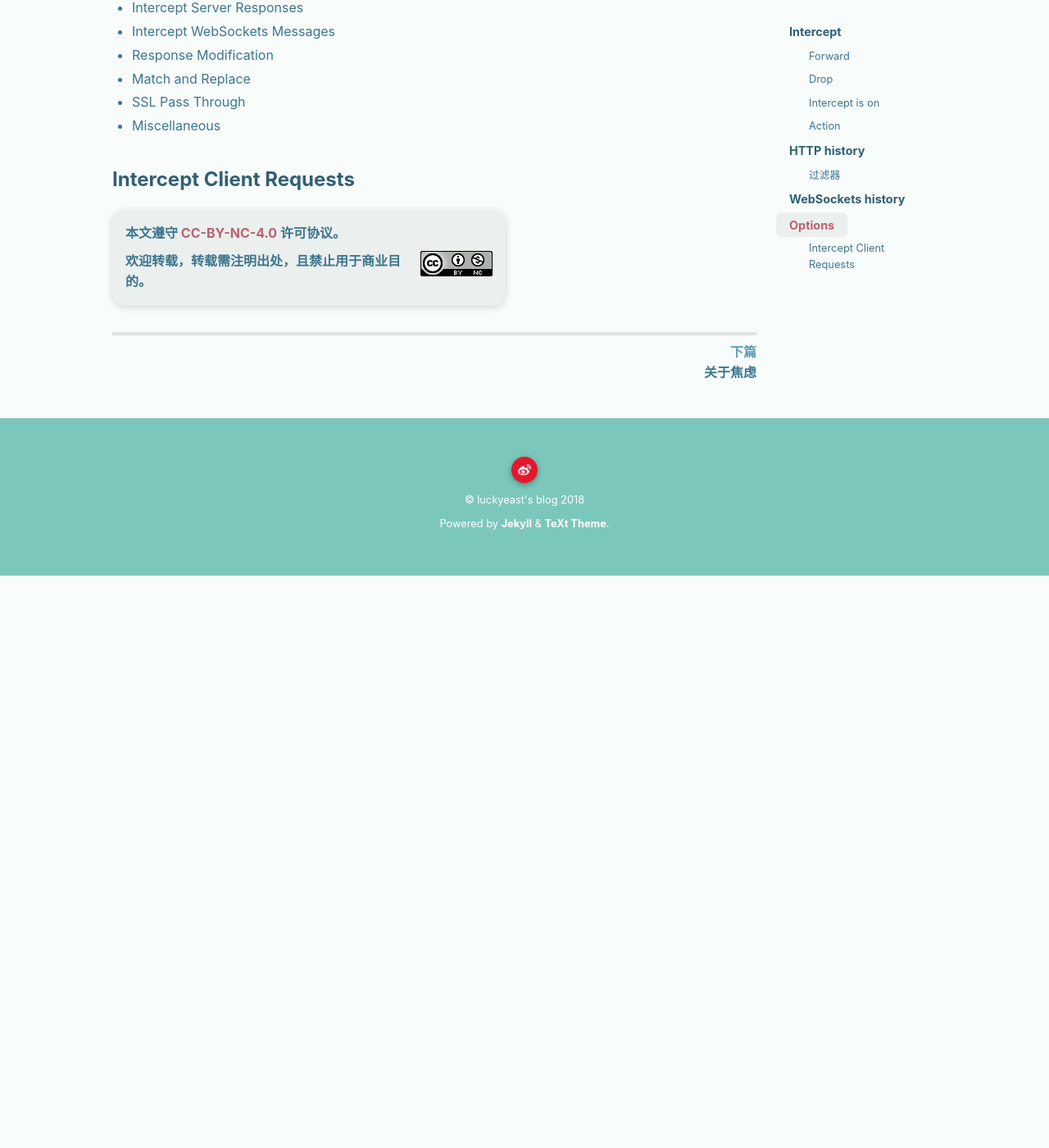
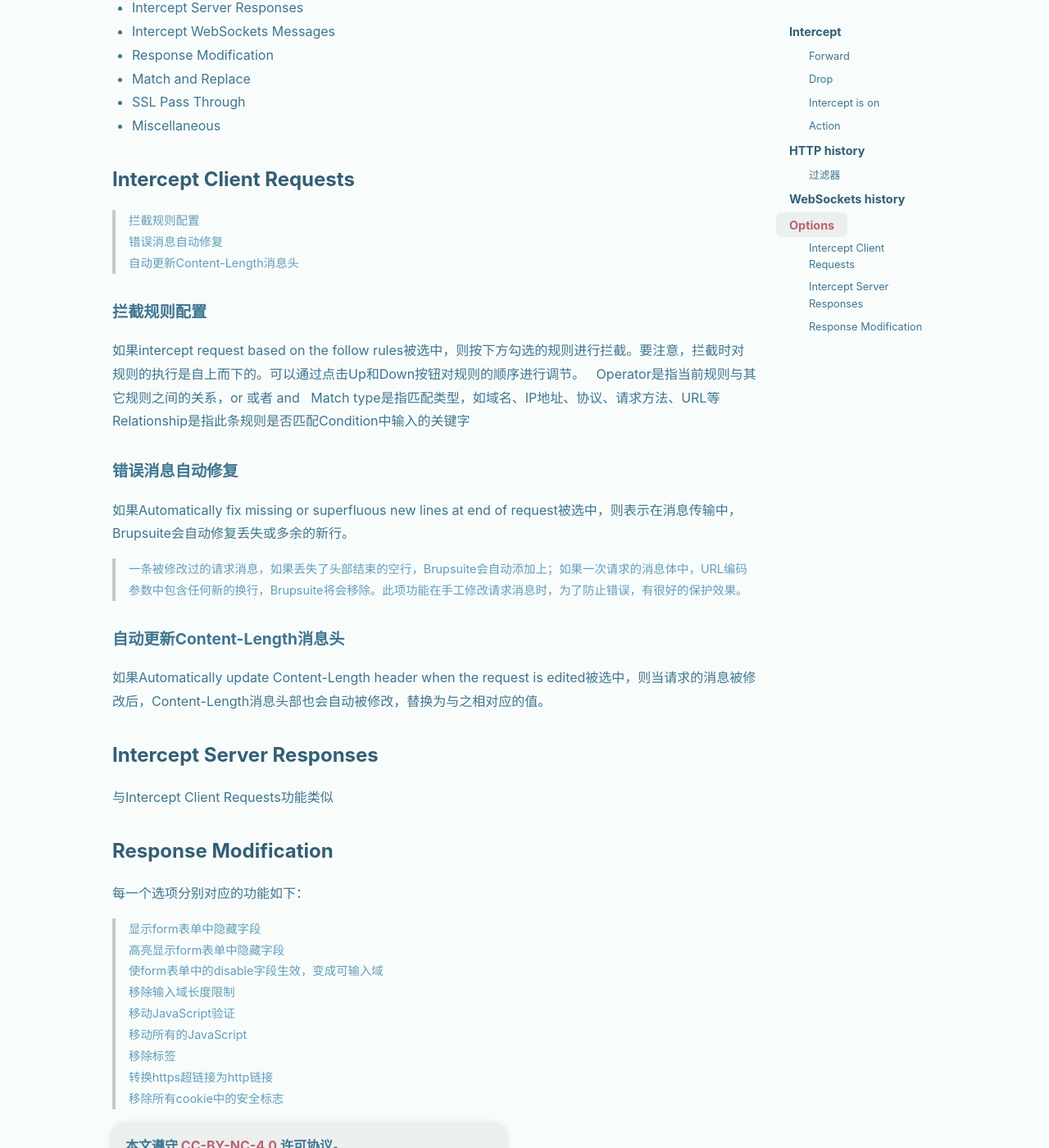
Before and after one commit to xingruidong95/xingruidong95.github.io, a Jekyll site: the page built from _posts/2018-03-26-Burpsuite-Proxy选项卡.md, in a window 1280 px wide and 1400 px high, scrolled down 2533 px. Shown: the whole window at 82% size. Built offline with Jekyll 4.4.1, drawn with Linux system fonts in a browser that asks for light colours; nearby versions of some CDN libraries; before the commit the page ends 3235 px from its top, so only the background shows below that.

Commit message:
Update 2018-03-26-Burpsuite-Proxy选项卡.md

```diff
--- a/_posts/2018-03-26-Burpsuite-Proxy选项卡.md
+++ b/_posts/2018-03-26-Burpsuite-Proxy选项卡.md
@@ -76,3 +76,34 @@ Do intercept选项可以针对此消息来拦截其服务器返回的信息。
 - Miscellaneous
 
 ### Intercept Client Requests
+>拦截规则配置
+>错误消息自动修复
+>自动更新Content-Length消息头
+
+#### 拦截规则配置
+如果intercept request based on the follow rules被选中，则按下方勾选的规则进行拦截。要注意，拦截时对规则的执行是自上而下的。可以通过点击Up和Down按钮对规则的顺序进行调节。
+Operator是指当前规则与其它规则之间的关系，or 或者 and
+Match type是指匹配类型，如域名、IP地址、协议、请求方法、URL等
+Relationship是指此条规则是否匹配Condition中输入的关键字
+
+#### 错误消息自动修复
+如果Automatically fix missing or superfluous new lines at end of request被选中，则表示在消息传输中，Brupsuite会自动修复丢失或多余的新行。
+>一条被修改过的请求消息，如果丢失了头部结束的空行，Brupsuite会自动添加上；如果一次请求的消息体中，URL编码参数中包含任何新的换行，Brupsuite将会移除。此项功能在手工修改请求消息时，为了防止错误，有很好的保护效果。
+
+#### 自动更新Content-Length消息头
+如果Automatically update Content-Length header when the request is edited被选中，则当请求的消息被修改后，Content-Length消息头部也会自动被修改，替换为与之相对应的值。
+
+### Intercept Server Responses
+与Intercept Client Requests功能类似
+
+### Response Modification
+每一个选项分别对应的功能如下：
+>显示form表单中隐藏字段
+>高亮显示form表单中隐藏字段
+>使form表单中的disable字段生效，变成可输入域
+>移除输入域长度限制
+>移动JavaScript验证
+>移动所有的JavaScript
+>移除标签
+>转换https超链接为http链接
+>移除所有cookie中的安全标志
```
